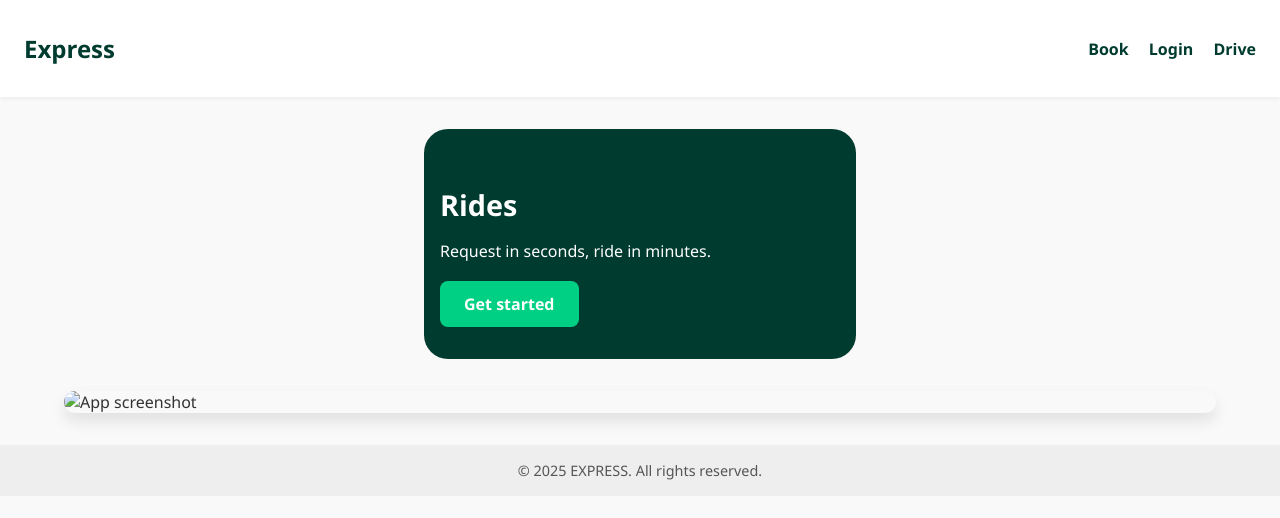
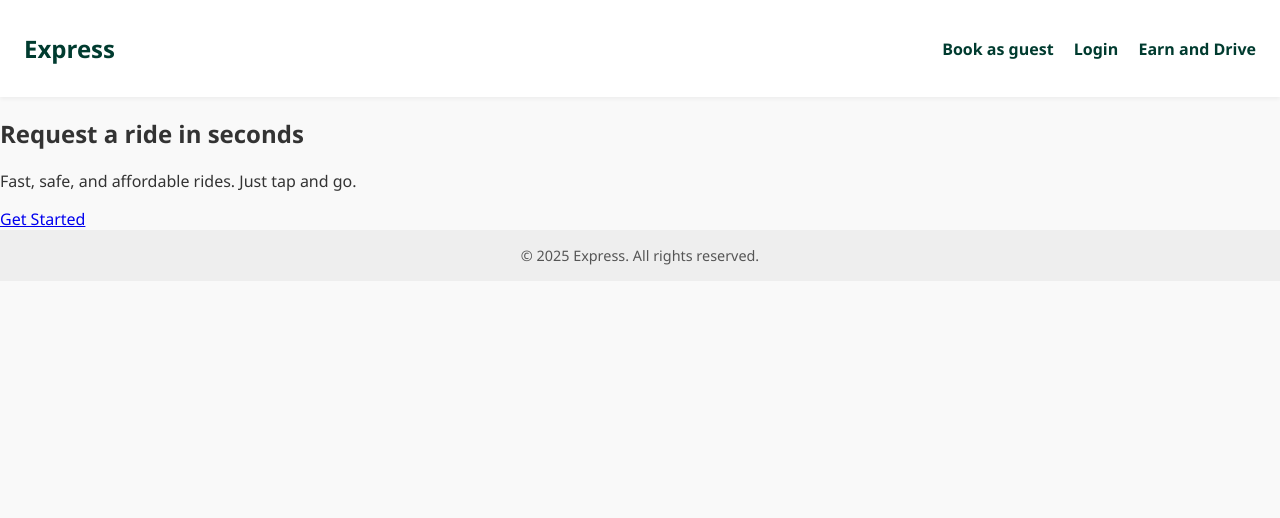
Before and after one commit to Anonxchange/Express, a plain HTML site: page index.html in a window 1280 px wide. Drawn offline with Linux system fonts and the light colour scheme.

Commit message:
Update index.html

```diff
--- a/index.html
+++ b/index.html
@@ -3,27 +3,29 @@
 <head>
   <meta charset="UTF-8" />
   <meta name="viewport" content="width=device-width, initial-scale=1.0"/>
-  <title>Express</title>
+  <title>Express – Ride in Minutes</title>
   <link rel="stylesheet" href="style.css" />
 </head>
 <body>
-  <script src="script.js"></script>
   <header>
     <h1>Express</h1>
     <nav>
-      <a href="#">Book</a>
+      <a href="book.html">Book as guest</a>
       <a href="#">Login</a>
-      <a href="#">Drive</a>
+      <a href="#">Earn and Drive</a>
     </nav>
   </header>
-  <section class="hero-section">
-    <h2>Rides</h2>
-    <p>Request in seconds, ride in minutes.</p>
-    <a href="#">Get started</a>
+
+  <section class="hero">
+    <h2>Request a ride in seconds</h2>
+    <p>Fast, safe, and affordable rides. Just tap and go.</p>
+    <a href="book.html" class="btn">Get Started</a>
   </section>
-  <img src="your-image.jpg" alt="App screenshot" class="hero-image" />
+
   <footer>
-    &copy; 2025 EXPRESS. All rights reserved.
+    &copy; 2025 Express. All rights reserved.
   </footer>
+
+  <script src="script.js"></script>
 </body>
 </html>
```
